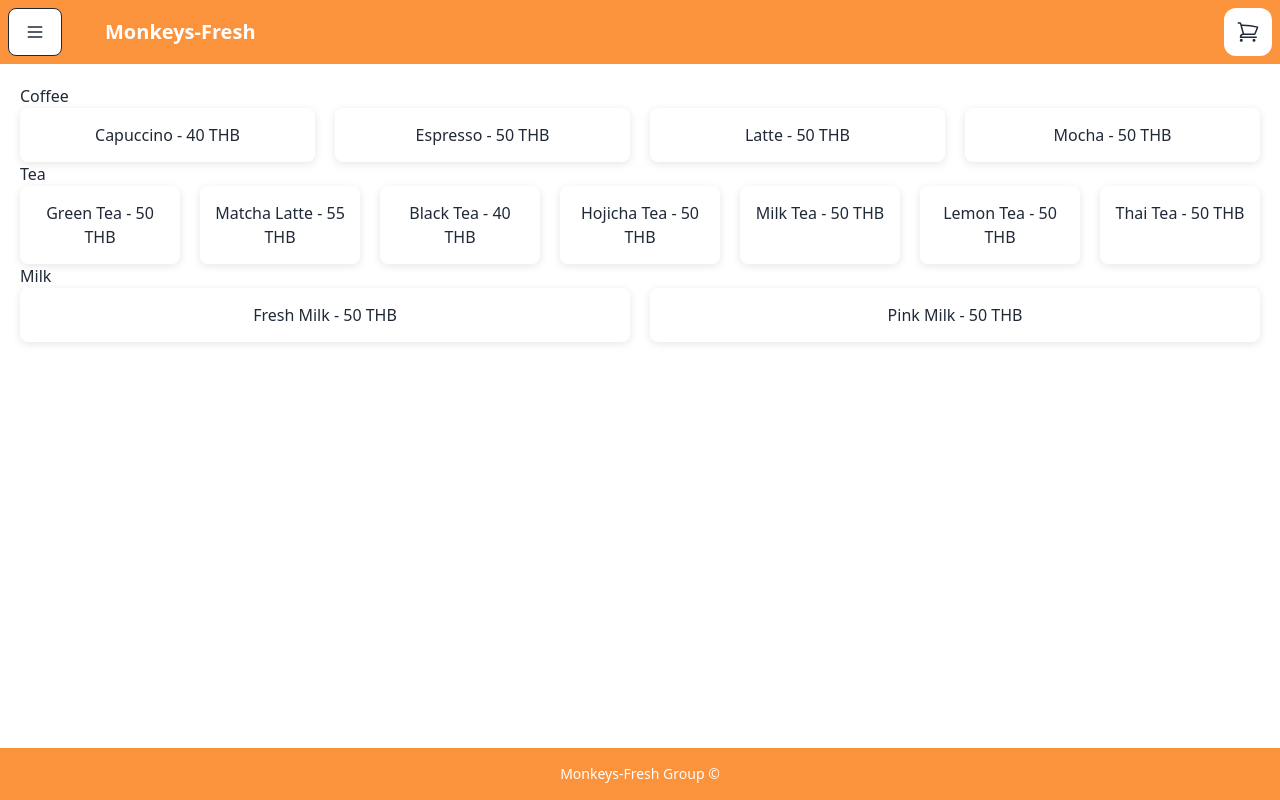
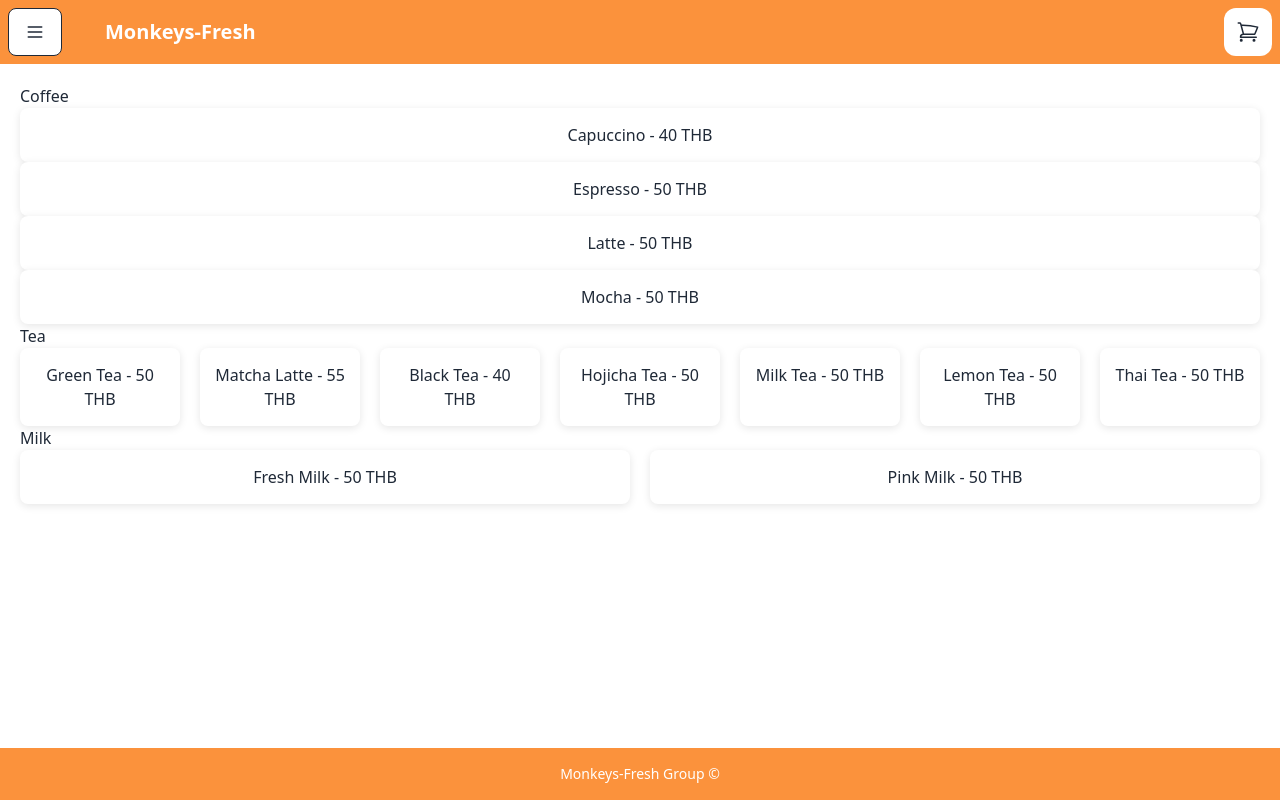
Before and after one commit to MheeKhawDum/PROJECT2-SEC-1-Monkeyz, a Vue app: page /menu in a window 1280 px wide. Built offline with nearby package versions, Linux system fonts and the light colour scheme; data requests are answered from the project's data file.

Commit message:
65130500123 Added DrinkOption.vue component (still empty) + path in index.js

```diff
--- /dev/null
+++ b/src/components/DrinkOptions.vue
@@ -0,0 +1,20 @@
+<script setup>
+import { ref } from "vue";
+import { useRouter } from "vue-router";
+import HeaderFooterLayout from "./Header.vue";
+import { getMenu, getItems } from "../lib/fetch";
+
+
+
+
+</script>
+
+<template>
+
+
+
+</template>
+
+<style scoped>
+
+</style>
--- a/src/components/MenuPage.vue
+++ b/src/components/MenuPage.vue
@@ -53,6 +53,7 @@ fetchData();
       <div v-if="listCoffee.length">
         <h1>Coffee</h1>
         <div class="menu-grid">
+          <div v-on:click="">
             <div
               v-for="(item, index) in listCoffee"
               :key="index"
@@ -60,6 +61,8 @@ fetchData();
             >
               <p>{{ item.name }} - {{ item.price }} THB</p>
             </div>
+          </div>
+
         </div>
       </div>
 
--- a/src/router/index.js
+++ b/src/router/index.js
@@ -5,6 +5,7 @@ import MenuPage from '@/components/MenuPage.vue'
 import CustomPage from '@/components/CustomPage.vue'
 import CartPopup from '@/components/CartPopup.vue'
 import EditPage from '@/components/EditPage.vue'
+import DrinkOptions from '@/components/DrinkOptions.vue'
 
 const router = createRouter({
   history: createWebHistory(import.meta.env.BASE_URL),
@@ -43,6 +44,11 @@ const router = createRouter({
       component: CartPopup
     },
     {
+      path: '/drinkOption',
+      name: 'drinkOption' ,
+      component: DrinkOptions
+    },
+    {
       path: '/',
       redirect: {name: 'home'}
     }
```
Lines whose indentation alone changed are shown as unchanged.
